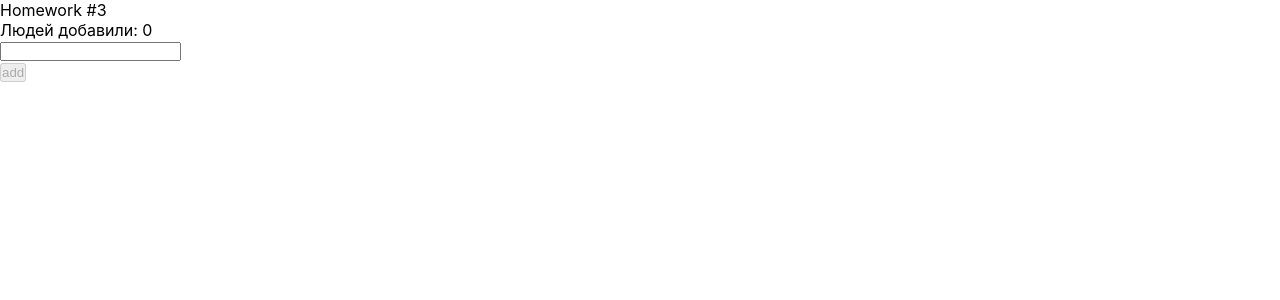
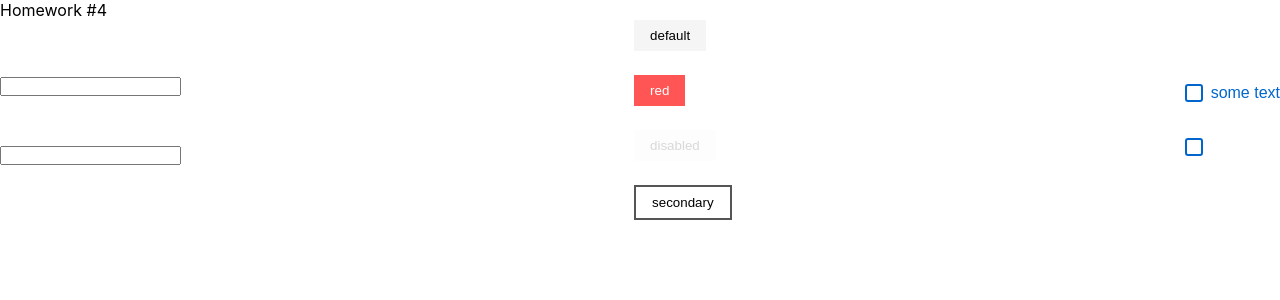
Before and after one commit to Artemka9231/homeWork2, a React (Create React App) app: page / in a window 1280 px wide. Shown: the top 300 px of the page. Built offline with nearby package versions, Linux system fonts and the light colour scheme.

Commit message:
HomeWork3

```diff
--- a/src/s1-main/App.tsx
+++ b/src/s1-main/App.tsx
@@ -2,6 +2,7 @@ import React from 'react'
 import s from './App.module.css'
 import HW1 from '../s2-homeworks/hw01/HW1'
 import HW3 from "../s2-homeworks/hw03/HW3";
+import HW4 from "../s2-homeworks/hw04/HW4";
 
 function App() {
     return (
@@ -9,8 +10,8 @@ function App() {
             {/*<HW1/>*/}
             {/*раскомментировать по ходу выполнения*/}
             {/*<HW2/>*/}
-            <HW3/>
-            {/*<HW4/>*/}
+            {/*<HW3/>*/}
+            <HW4/>
 
             {/*при выполнении дз 5 и более - закомментировать здесь дз 1-4, так как они есть внутри дз 5*/}
             {/*<HW5/>*/}
--- a/src/s2-homeworks/hw04/common/c2-SuperButton/SuperButton.module.css
+++ b/src/s2-homeworks/hw04/common/c2-SuperButton/SuperButton.module.css
@@ -1,36 +1,41 @@
+/* SuperButton.module.css */
 .button {
+    padding: 8px 16px;
+    border: none;
+    cursor: pointer;
+}
+
+.default {
+    background: #f5f5f5;
+}
+
+.red {
+    background: #ff5555;
+    color: white;
+}
+
+.secondary {
+    background: transparent;
+    border: 2px solid #555;
 }
 
 .disabled {
+    opacity: 0.5;
+    cursor: not-allowed;
 }
 
-.secondary {
+/* SuperCheckbox.module.css */
+.label {
+    display: flex;
+    align-items: center;
+    gap: 8px;
 }
 
-.default {
+.span {
+    font-family: sans-serif;
 }
 
-.red {
+.checkbox {
+    width: 20px;
+    height: 20px;
 }
-
-.default:hover {
-}
-
-.red:hover {
-}
-
-.secondary:hover {
-}
-
-
-.default:active {
-}
-
-.secondary:active {
-}
-
-.red:active {
-}
-
-.button:disabled {
-}
--- a/src/s2-homeworks/hw04/common/c2-SuperButton/SuperButton.tsx
+++ b/src/s2-homeworks/hw04/common/c2-SuperButton/SuperButton.tsx
@@ -18,11 +18,14 @@ const SuperButton: React.FC<SuperButtonPropsType> = (
     }
 ) => {
     const finalClassName = s.button
-        // + (disabled
-        //         ? ...
-        //         : xType === 'red'
-        //             ? ...
-        + (className ? ' ' + className : '') // задачка на смешивание классов
+        + (disabled
+            ? ` ${s.disabled}` // Если disabled - добавляем класс disabled
+            : xType === 'red'
+                ? ` ${s.red}` // Если xType='red' - класс red
+                : xType === 'secondary'
+                    ? ` ${s.secondary}` // Если xType='secondary' - класс secondary
+                    : ` ${s.default}`) + // Во всех остальных случаях - класс default
+        (className ? ` ${className}` : '')
 
     return (
         <button
--- a/src/s2-homeworks/hw04/common/c3-SuperCheckbox/SuperCheckbox.tsx
+++ b/src/s2-homeworks/hw04/common/c3-SuperCheckbox/SuperCheckbox.tsx
@@ -28,6 +28,8 @@ const SuperCheckbox: React.FC<SuperCheckboxPropsType> = (
 ) => {
     const onChangeCallback = (e: ChangeEvent<HTMLInputElement>) => {
         // задачка на написание онченджа
+        onChange?.(e)
+        onChangeChecked?.(e.currentTarget.checked)
 
     }
 
```
